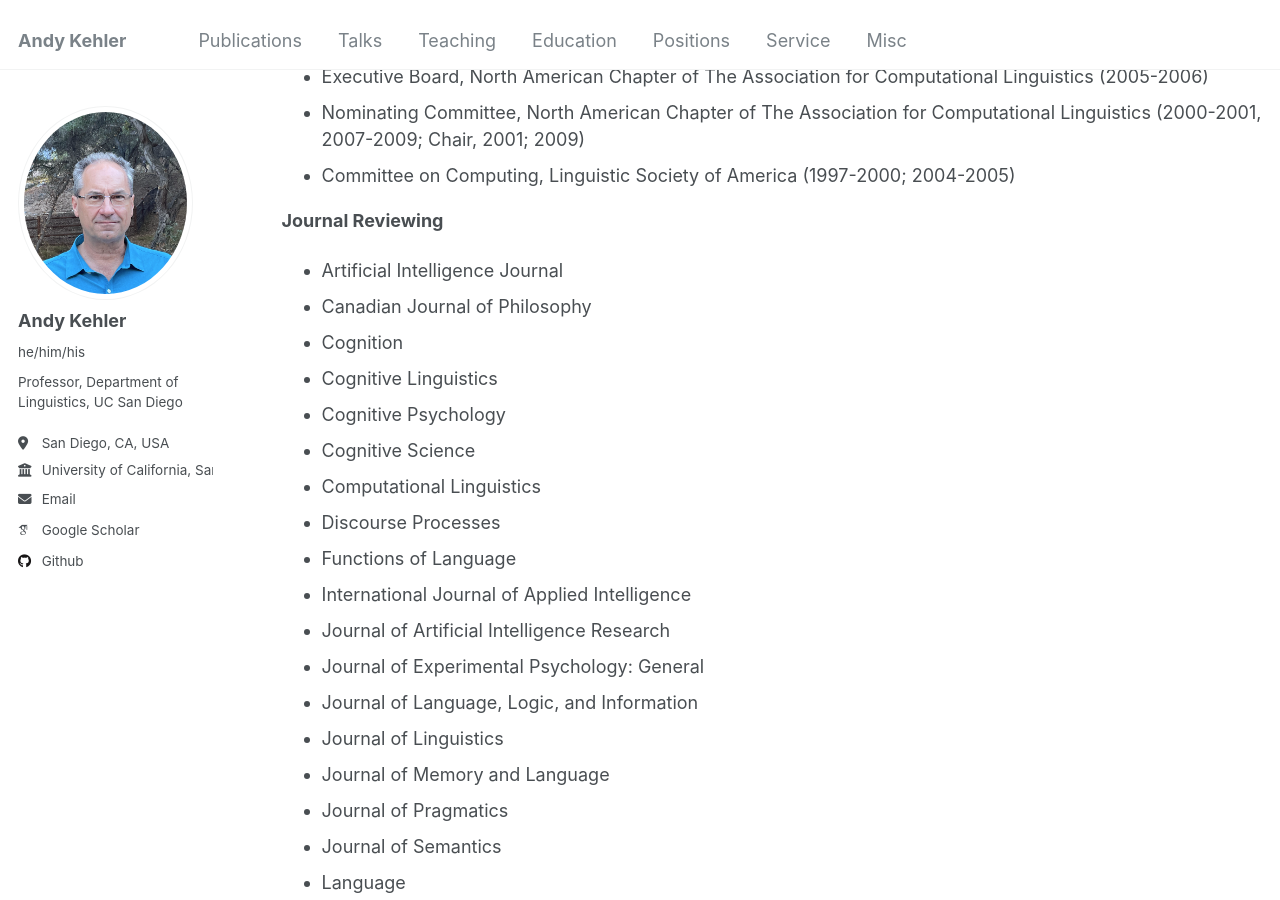
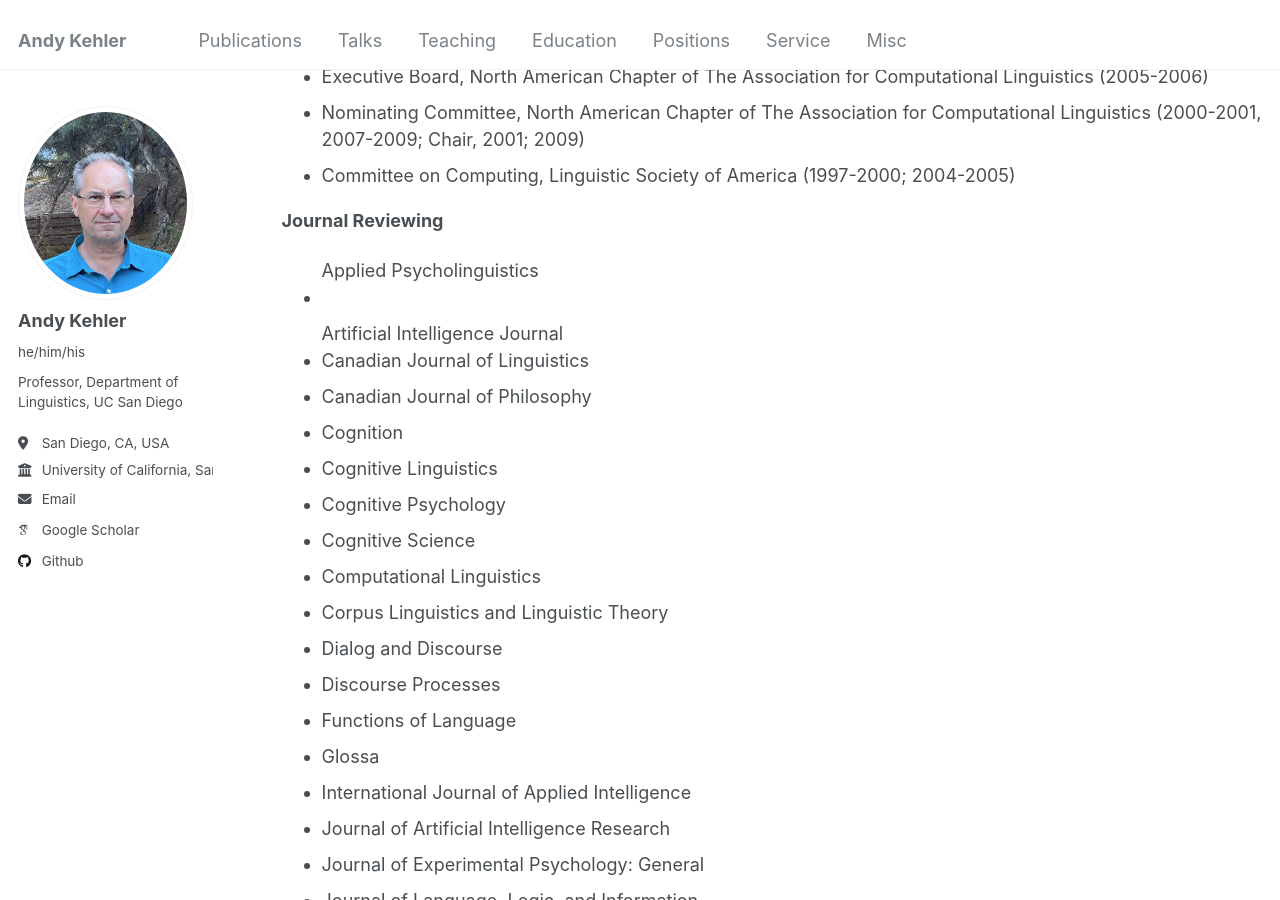
Before and after one commit to akehler/akehler.github.io, a Jekyll site: the page built from _pages/service.html, in a window 1280 px wide and 900 px high, scrolled down 3003 px. Built offline with Jekyll 4.4.1, drawn with Linux system fonts in a browser that asks for light colours; some web fonts are replaced.

Commit message:
Update service.html

```diff
--- a/_pages/service.html
+++ b/_pages/service.html
@@ -272,8 +272,16 @@ America (1997-2000; 2004-2005)
 <p>
 <STRONG>Journal Reviewing</STRONG>
 <ul>
-<li>
+
+</li>
+Applied Psycholinguistics
+
+<li></li>
   Artificial Intelligence Journal
+
+</li><li>
+
+  Canadian Journal of Linguistics
 
 </li><li>
 Canadian Journal of Philosophy
@@ -294,9 +302,17 @@ Cognitive Science
 Computational Linguistics
 
 </li><li>
+  Corpus Linguistics and Linguistic Theory
+
+</li><li>
+  Dialog and Discourse
+</li><li>
 Discourse Processes
 </li><li>
 Functions of Language
+</li><li>
+Glossa
+
 </li><li>
 International Journal of Applied Intelligence
 
```
